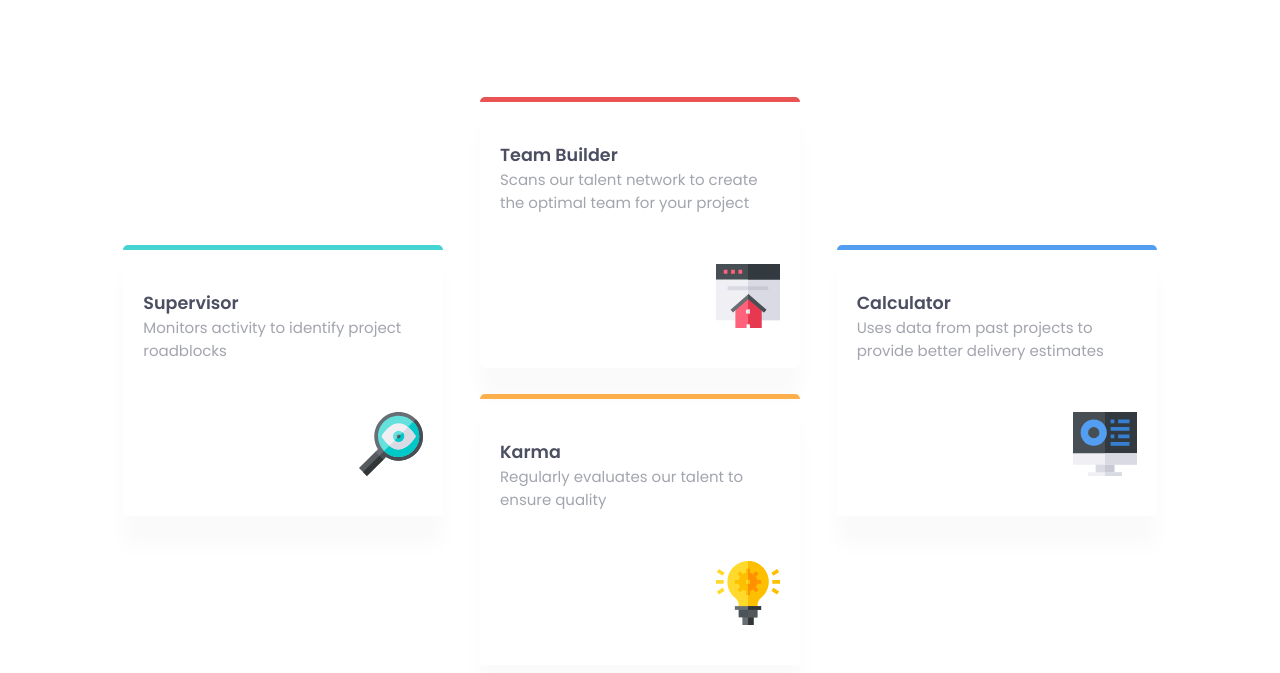
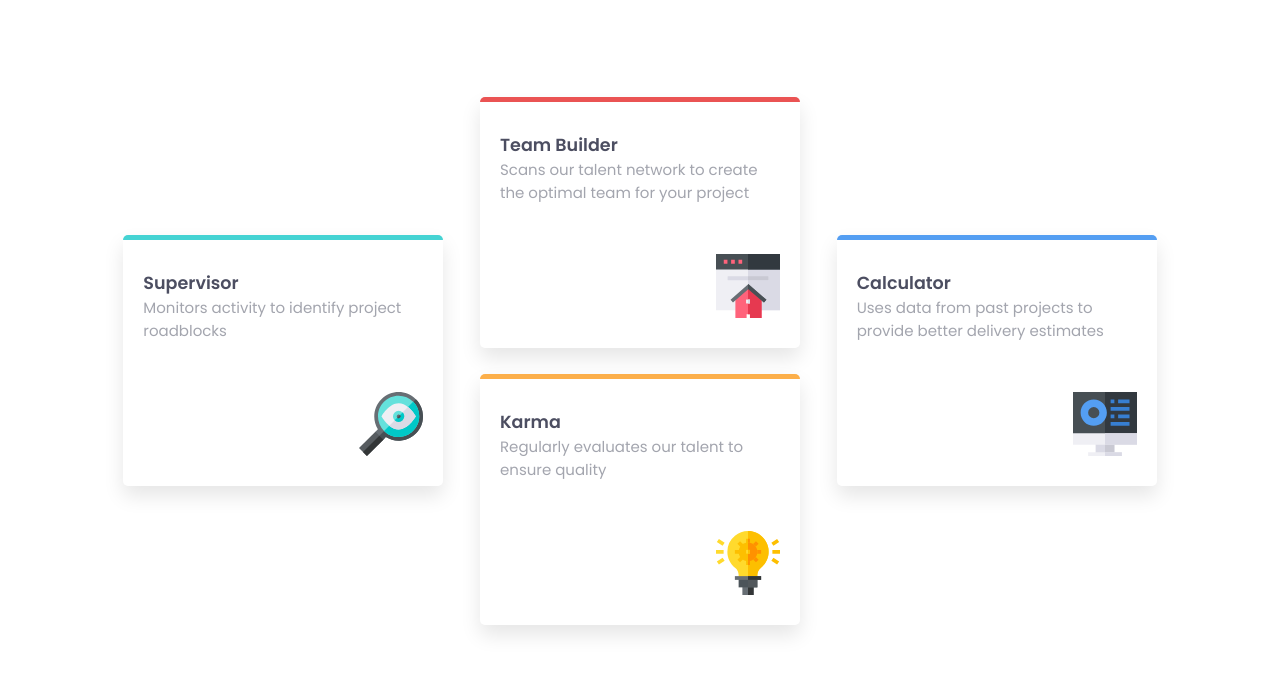
Before and after one commit to Adimvicky/frontend-mentor-four-card-feature-section, a plain HTML site: page index.html in a window 1280 px wide. Shown: the part 189-862 px from the top of the page. Drawn offline with Linux system fonts and the light colour scheme.

Commit message:
Change feature cards' box shadow

```diff
--- a/style.css
+++ b/style.css
@@ -81,8 +81,8 @@ body {
 .card {
 	border-top-width : 5px;
 	border-top-style:  solid;
-	padding: 4rem 2rem;
-	box-shadow: 0 3rem 2rem var(--color-grey-light);
+	padding: 3rem 2rem;
+	box-shadow: 0 1rem 2rem rgba(0,0,0,.1);
 	border-radius: .5rem;
 	max-width: 28rem;
 
```
